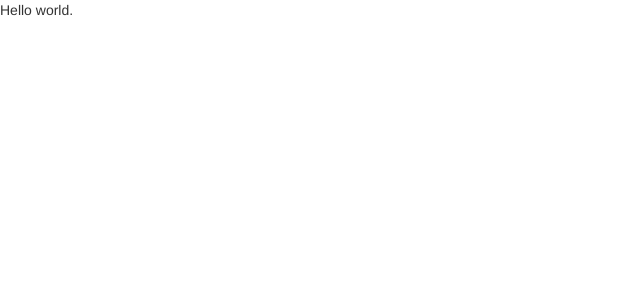
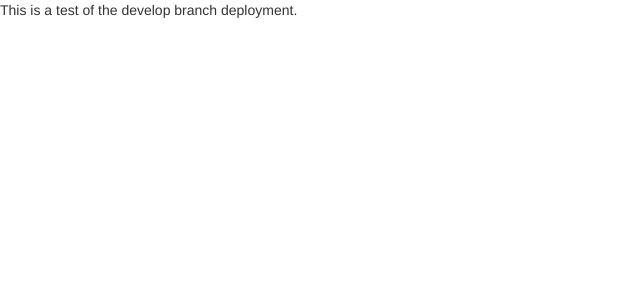
Before and after one commit to PMA-2020/pma-translation-hub, a Flask app: page / in a window 1280 px wide. Before the commit the part shown is almost empty. Shown: the top 300 px of the page, without its empty margins (0-640 px from the left). Run offline with Flask 2, Linux system fonts and the light colour scheme; style sheets or scripts are compiled from the project's sources; some libraries are stand-ins or nearby versions.

Commit message:
Testing staging deployment.

```diff
--- a/templates/home.html
+++ b/templates/home.html
@@ -6,5 +6,5 @@
 
 
 {% block main %}
-Hello world.
+This is a test of the develop branch deployment.
 {% endblock %}
```
